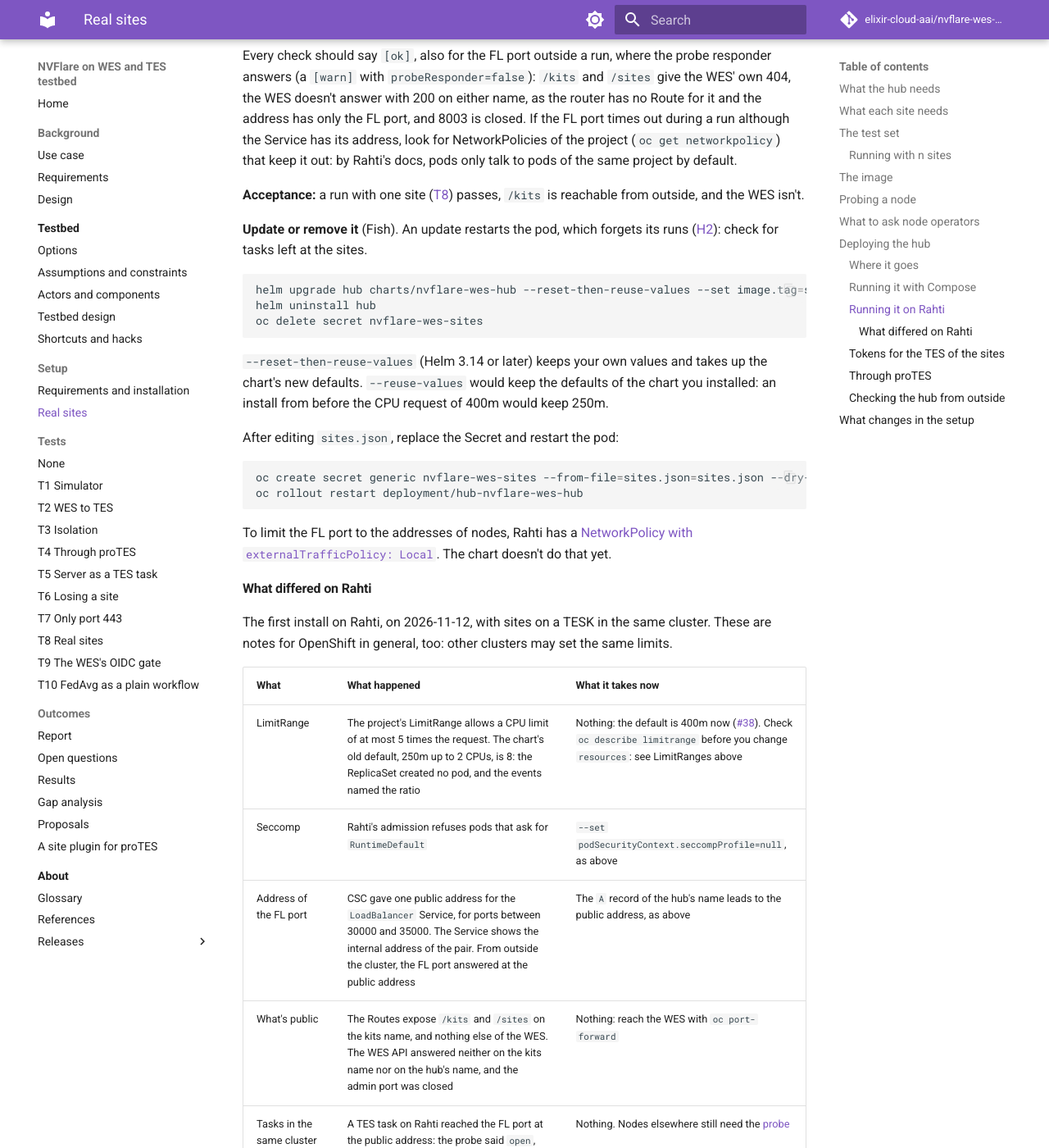
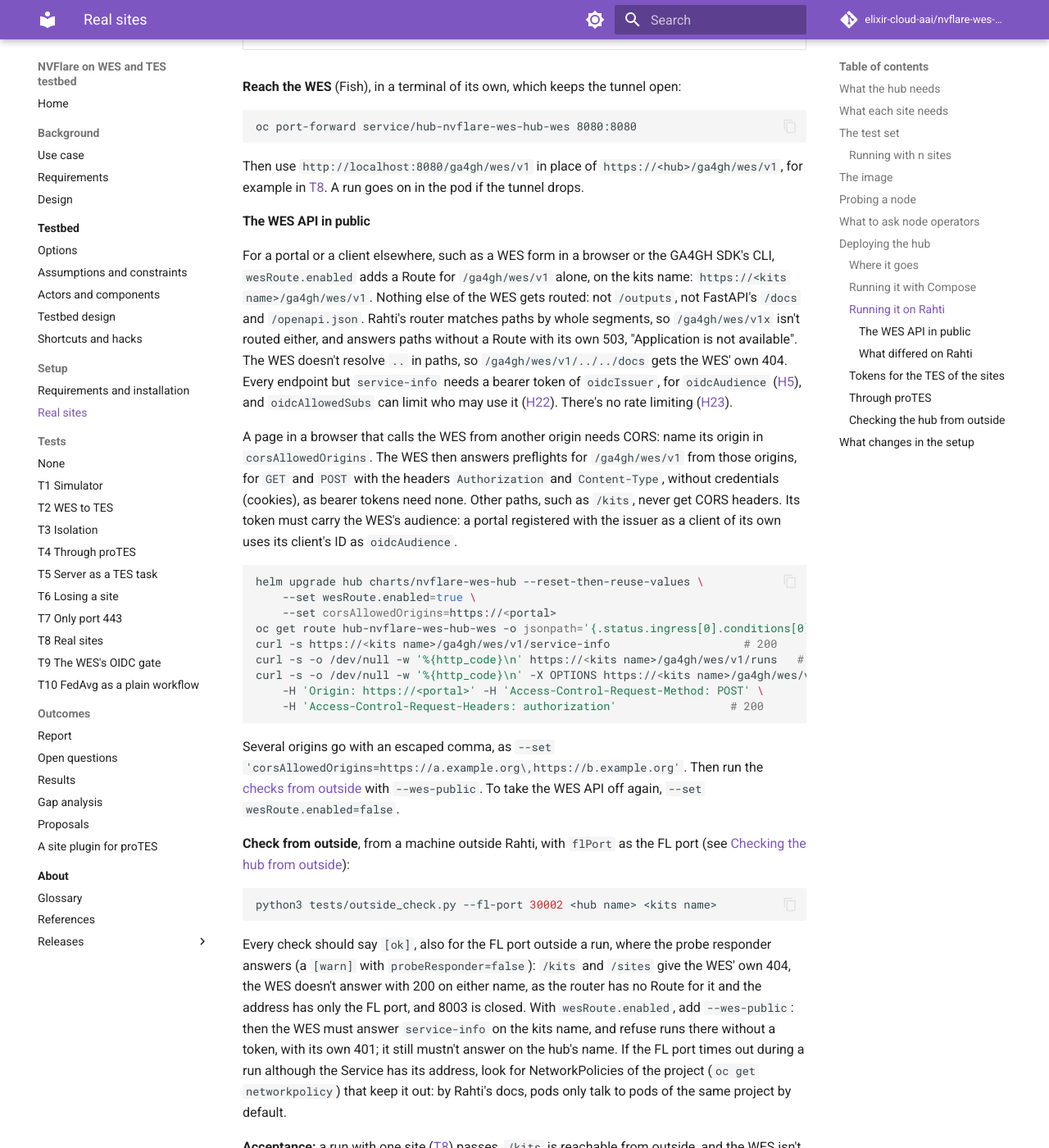
Before and after one commit to elixir-cloud-aai/nvflare-wes-testbed, an MkDocs documentation site: the page built from docs/setup/real-sites.md, in a window 1280 px wide and 1400 px high, scrolled down 12830 px. Shown: the whole window at 82% size. Built offline with MkDocs 1.6.1 and Material for MkDocs 9.7.7, drawn with Linux system fonts in a browser that asks for light colours; comment, search, counter and statistics services are not loaded; some of the changed text lies outside the part shown.

Commit message:
docs: describe the WES API in public
"The WES API in public" in the operator guide: the Route, what it
routes and what not, CORS, commands and checks. Values and variables
tables, the checks from outside, and H23 updated.

Refs #68

Co-Authored-By: Claude Opus 5.5 <noreply@anthropic.com>

````diff
--- a/docs/setup/real-sites.md
+++ b/docs/setup/real-sites.md
@@ -118,7 +118,7 @@ What else differs on Rahti:
 
 - Compose doesn't run there: it takes a Deployment, the `LoadBalancer` Service with `allocateLoadBalancerNodePorts: false`, and a Secret for the sites file. The Helm chart [`charts/nvflare-wes-hub`](https://github.com/elixir-cloud-aai/nvflare-wes-testbed/tree/dev/charts/nvflare-wes-hub) has them: see [Running it on Rahti](#running-it-on-rahti).
 - **Name:** the kits contain the name of the hub, and it must lead to the address of the `LoadBalancer`. Names under `rahtiapp.fi` should lead to the routers instead, so this takes a name of your own, with an `A` record.
-- **Kits:** an edge Route with `path: /kits` exposes the links to kits, and nothing else of the WES. Reach the WES itself with `oc port-forward`, which needs no address list. To limit the FL port to the addresses of nodes, Rahti has a [NetworkPolicy](https://docs.csc.fi/cloud/rahti/configurations/loadbalancer-service/) with `externalTrafficPolicy: Local`. That takes the node selector `rahti.csc.fi/local-load-balancer: ''` on the pod, an address that no other Service shares, and a policy that still lets the router reach the `/kits` Route.
+- **Kits:** an edge Route with `path: /kits` exposes the links to kits, and nothing else of the WES. Reach the WES itself with `oc port-forward`, which needs no address list, or [make its API public](#the-wes-api-in-public) with a Route of its own for `/ga4gh/wes/v1`. To limit the FL port to the addresses of nodes, Rahti has a [NetworkPolicy](https://docs.csc.fi/cloud/rahti/configurations/loadbalancer-service/) with `externalTrafficPolicy: Local`. That takes the node selector `rahti.csc.fi/local-load-balancer: ''` on the pod, an address that no other Service shares, and a policy that still lets the router reach the `/kits` Route.
 - **User:** pods run as an arbitrary user. The hub works that way, with `HOME=/tmp`: `tests/hub.sh` runs it so.
 - **Name inside the pod:** the WES talks to its FL server by the name in the kits, so that name must lead to the pod itself, with `hostAliases`, as `extra_hosts` does in `compose.hub.yaml`.
 
@@ -160,6 +160,7 @@ Caddy gets a certificate for that name, which needs ports 80 and 443 reachable.
 | `WES_OIDC_AUDIENCE` | `fl-wes` | The `aud` a token must carry, matching this deployment's registration at the issuer |
 | `WES_OIDC_ALGORITHMS` | `RS256` | Signing algorithms accepted from the issuer, comma-separated |
 | `WES_OIDC_ALLOWED_SUBS` | None, any caller | Subjects allowed to use the WES, comma-separated; a static allow-list, not real access control ([H22](../testbed/shortcuts.md#h22)) |
+| `WES_CORS_ALLOWED_ORIGINS` | None | Origins whose pages may call the WES API from a browser (CORS), comma-separated, such as `https://portal.example.org`: see [The WES API in public](#the-wes-api-in-public). Only for `/ga4gh/wes/v1`; the proxy still lets the WES through from `WES_ALLOWED_IPS` alone. An entry that isn't an origin, such as `*`, stops the hub from starting |
 | `WES_OIDC_ALLOW_HTTP` | None, https required | Local tests only: allows the issuer and its JWKS over plain HTTP. Never set it on a real deployment; an on-path attacker with it set could forge tokens |
 | `WES_INTERNAL_URL` | `https://<FL_SERVER_NAME>` | Base of the links to kits. Keep it `https`, as kits hold private keys |
 | `WES_SITES_FILE` | `./sites.json` | The sites file: name, `tes` and `data`. Add a [token source](#tokens-for-the-tes-of-the-sites) for a TES that needs one, which must then be at an `https` URL, and a `backend` for a site [through proTES](#through-protes) |
@@ -183,8 +184,9 @@ The chart [`charts/nvflare-wes-hub`](https://github.com/elixir-cloud-aai/nvflare
 | `ClusterIP` Service `…-wes` | The WES, inside the cluster only |
 | Route `…-kits` | `https://<kits name>/kits`, edge TLS, and no other path |
 | Route `…-csr` | `https://<kits name>/sites`, where sites post the requests for their certificates, edge TLS |
+| Route `…-wes` | Only with `wesRoute.enabled`: `https://<kits name>/ga4gh/wes/v1`, the WES API, edge TLS. See [The WES API in public](#the-wes-api-in-public) |
 
-The sites file comes from a Secret that you create, which isn't part of the chart. The WES is not exposed at all: reach it with `oc port-forward`, which needs no address list (in place of `WES_ALLOWED_IPS` and [#5](https://github.com/elixir-cloud-aai/nvflare-wes-testbed/issues/5)). The FLARE admin port stays inside the pod. Other pods of the same Rahti project could still reach the WES and the admin port at the pod's address, so keep the hub in a project of its own.
+The sites file comes from a Secret that you create, which isn't part of the chart. By default, the WES API is not exposed at all: reach it with `oc port-forward`, which needs no address list (in place of `WES_ALLOWED_IPS` and [#5](https://github.com/elixir-cloud-aai/nvflare-wes-testbed/issues/5)), or make it public with `wesRoute.enabled`. The FLARE admin port stays inside the pod. Other pods of the same Rahti project could still reach the WES and the admin port at the pod's address, so keep the hub in a project of its own.
 
 **Before you start:**
 
@@ -246,6 +248,8 @@ The Route must say `Admitted=True`. If another project already has its name, the
 | `sitesSecret` | `nvflare-wes-sites` | Secret with the sites file under the key `sites.json` |
 | `tokenSecret` | Empty | Secret with [token files](#tokens-for-the-tes-of-the-sites), one key per site, mounted whole at `/run/secrets/tes-tokens`, so that renewed tokens arrive without a restart. Empty: none |
 | `envSecret` | Empty | Secret whose keys become environment variables of the hub: the secrets that [`oauth`](#tokens-for-the-tes-of-the-sites) sources name. Empty: none |
+| `wesRoute.enabled` | `false` | A Route for the WES API, `/ga4gh/wes/v1` alone, on `kitsHost`: see [The WES API in public](#the-wes-api-in-public) |
+| `corsAllowedOrigins` | Empty, none | Origins whose pages may call the WES API from a browser (CORS), comma-separated, such as `https://portal.example.org`: scheme, host and an optional port, no path, no wildcard. `WES_CORS_ALLOWED_ORIGINS` of the WES |
 | `tesGateway.url` | Empty, straight to each TES | A TES gateway (proTES), `https`, that all tasks go through: see [Through proTES](#through-protes) |
 | `tesGateway.tokenFile` | Empty | The gateway's token: a key of `tokenSecret` with a token file. Or: |
 | `tesGateway.oauth` | Empty | The gateway's token from an OAuth provider, with the keys of [`oauth`](#tokens-for-the-tes-of-the-sites) in the sites file (secrets by variable name only), and its secrets from `envSecret`, which it then needs. One of `tokenFile` and `oauth` is required with a gateway, and neither works without one; the chart takes no token or secret as a value |
@@ -261,13 +265,33 @@ oc port-forward service/hub-nvflare-wes-hub-wes 8080:8080
 
 Then use `http://localhost:8080/ga4gh/wes/v1` in place of `https://<hub>/ga4gh/wes/v1`, for example in [T8](../tests/t8-real-sites.md). A run goes on in the pod if the tunnel drops.
 
+#### The WES API in public
+
+For a portal or a client elsewhere, such as a WES form in a browser or the GA4GH SDK's CLI, `wesRoute.enabled` adds a Route for `/ga4gh/wes/v1` alone, on the kits name: `https://<kits name>/ga4gh/wes/v1`. Nothing else of the WES gets routed: not `/outputs`, not FastAPI's `/docs` and `/openapi.json`. Rahti's router matches paths by whole segments, so `/ga4gh/wes/v1x` isn't routed either, and answers paths without a Route with its own 503, "Application is not available". The WES doesn't resolve `..` in paths, so `/ga4gh/wes/v1/../../docs` gets the WES' own 404. Every endpoint but `service-info` needs a bearer token of `oidcIssuer`, for `oidcAudience` ([H5](../testbed/shortcuts.md#h5)), and `oidcAllowedSubs` can limit who may use it ([H22](../testbed/shortcuts.md#h22)). There's no rate limiting ([H23](../testbed/shortcuts.md#h23)).
+
+A page in a browser that calls the WES from another origin needs CORS: name its origin in `corsAllowedOrigins`. The WES then answers preflights for `/ga4gh/wes/v1` from those origins, for `GET` and `POST` with the headers `Authorization` and `Content-Type`, without credentials (cookies), as bearer tokens need none. Other paths, such as `/kits`, never get CORS headers. Its token must carry the WES's audience: a portal registered with the issuer as a client of its own uses its client's ID as `oidcAudience`.
+
+```fish
+helm upgrade hub charts/nvflare-wes-hub --reset-then-reuse-values \
+    --set wesRoute.enabled=true \
+    --set corsAllowedOrigins=https://<portal>
+oc get route hub-nvflare-wes-hub-wes -o jsonpath='{.status.ingress[0].conditions[0].type}={.status.ingress[0].conditions[0].status}'; echo
+curl -s https://<kits name>/ga4gh/wes/v1/service-info                    # 200
+curl -s -o /dev/null -w '%{http_code}\n' https://<kits name>/ga4gh/wes/v1/runs   # 401
+curl -s -o /dev/null -w '%{http_code}\n' -X OPTIONS https://<kits name>/ga4gh/wes/v1/runs \
+    -H 'Origin: https://<portal>' -H 'Access-Control-Request-Method: POST' \
+    -H 'Access-Control-Request-Headers: authorization'                 # 200
+```
+
+Several origins go with an escaped comma, as `--set 'corsAllowedOrigins=https://a.example.org\,https://b.example.org'`. Then run the [checks from outside](#checking-the-hub-from-outside) with `--wes-public`. To take the WES API off again, `--set wesRoute.enabled=false`.
+
 **Check from outside**, from a machine outside Rahti, with `flPort` as the FL port (see [Checking the hub from outside](#checking-the-hub-from-outside)):
 
 ```sh
 python3 tests/outside_check.py --fl-port 30002 <hub name> <kits name>
 ```
 
-Every check should say `[ok]`, also for the FL port outside a run, where the probe responder answers (a `[warn]` with `probeResponder=false`): `/kits` and `/sites` give the WES' own 404, the WES doesn't answer with 200 on either name, as the router has no Route for it and the address has only the FL port, and 8003 is closed. If the FL port times out during a run although the Service has its address, look for NetworkPolicies of the project (`oc get networkpolicy`) that keep it out: by Rahti's docs, pods only talk to pods of the same project by default.
+Every check should say `[ok]`, also for the FL port outside a run, where the probe responder answers (a `[warn]` with `probeResponder=false`): `/kits` and `/sites` give the WES' own 404, the WES doesn't answer with 200 on either name, as the router has no Route for it and the address has only the FL port, and 8003 is closed. With `wesRoute.enabled`, add `--wes-public`: then the WES must answer `service-info` on the kits name, and refuse runs there without a token, with its own 401; it still mustn't answer on the hub's name. If the FL port times out during a run although the Service has its address, look for NetworkPolicies of the project (`oc get networkpolicy`) that keep it out: by Rahti's docs, pods only talk to pods of the same project by default.
 
 **Acceptance:** a run with one site ([T8](../tests/t8-real-sites.md)) passes, `/kits` is reachable from outside, and the WES isn't.
 
@@ -420,7 +444,7 @@ helm upgrade hub charts/nvflare-wes-hub --reset-then-reuse-values --set tokenSec
 `tests/outside_check.py` checks a deployed hub as a node, or anyone on the internet, sees it. Run it from a machine outside the hub's network that isn't in `WES_ALLOWED_IPS`, with Python 3.12 or later and a clone of this repository; it needs nothing beyond the standard library. It takes the hub's name, as in the kits, and the host that serves `/kits` and `/sites`: with Compose, both are `FL_SERVER_NAME`.
 
 ```sh
-python3 tests/outside_check.py [--fl-port <port>] [--admin-port <port>] [--during-run] [--insecure] [--timeout <seconds>] <hub name> <kits host>
+python3 tests/outside_check.py [--fl-port <port>] [--admin-port <port>] [--during-run] [--wes-public] [--insecure] [--timeout <seconds>] <hub name> <kits host>
 ```
 
 | Check | Passes when |
@@ -428,7 +452,8 @@ python3 tests/outside_check.py [--fl-port <port>] [--admin-port <port>] [--durin
 | Both names | They resolve, as an unknown name would pass the checks of closed ports. The hub's name comes without a port: give it with `--fl-port`. The kits host takes `:<port>` if HTTPS isn't on 443 |
 | `GET /kits/no-such-token/site-1.tgz` at the kits host | 404 `No such kit`, from the WES: no such kit, but the way is open. A 404 or 503 of a router or proxy fails |
 | `POST /sites/no-such-token/csr` at the kits host | 404 `No such token`, from the WES |
-| `GET /ga4gh/wes/v1/service-info` at both names | Anything but 200, including no answer. Certificates aren't checked here, as any answer counts |
+| `GET /ga4gh/wes/v1/service-info` at both names; with `--wes-public`, at the hub's name only | Anything but 200, including no answer. Certificates aren't checked here, as any answer counts |
+| With `--wes-public` ([the WES API in public](#the-wes-api-in-public)): `GET /ga4gh/wes/v1/service-info` and `GET /ga4gh/wes/v1/runs` without a token, at the kits host | 200, and 401 `Bearer token required` from the WES |
 | FL port at the hub's name (`--fl-port`, default 8002) | Open. Outside a run, only the hub's probe responder answers there, which can be switched off, so a closed one is a warning; with `--during-run`, a failure |
 | FLARE admin port at the hub's name (`--admin-port`, default 8003) | Closed |
 
````
Also changed, not shown: docs/testbed/shortcuts.md (+2 -0 lines).
